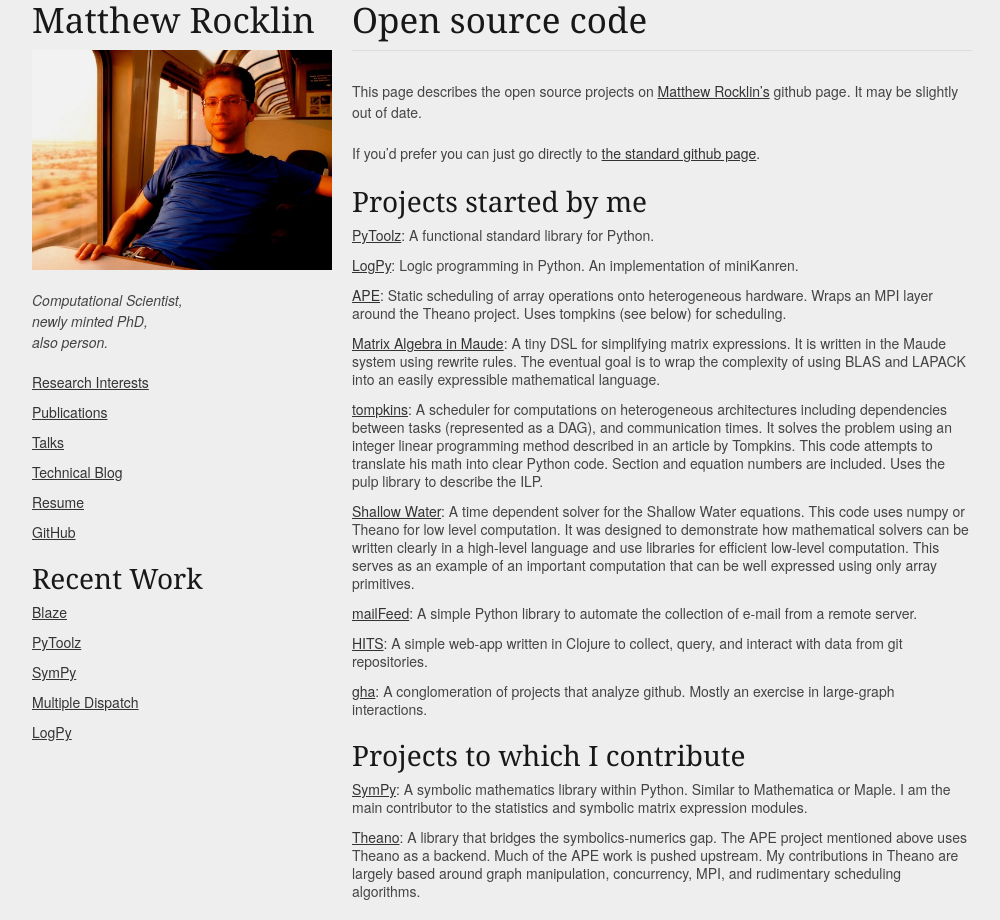
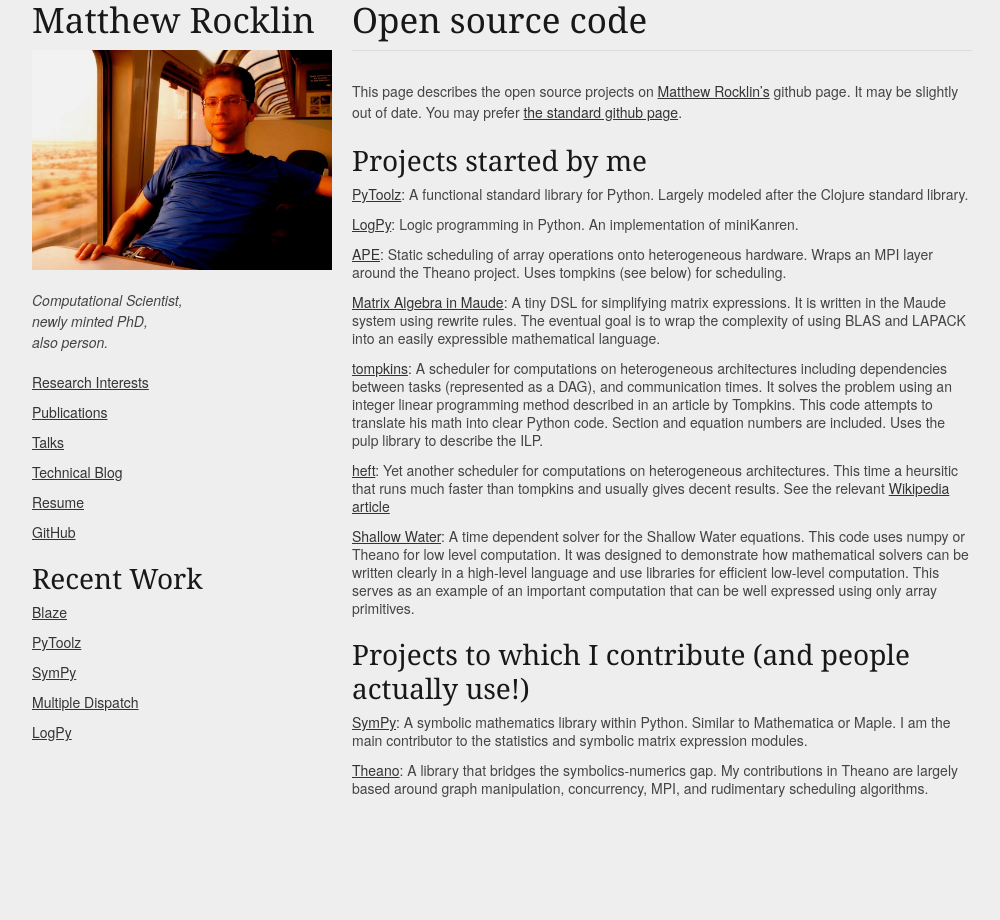
Before and after one commit to mrocklin/mrocklin.github.io, a Jekyll site: the page built from code.md, in a window 1280 px wide. Shown: the whole page, without its empty margins (138-1138 px from the left). Built offline with Jekyll 4.4.1, drawn with Linux system fonts in a browser that asks for light colours; Markdown is read by kramdown in place of the engine named in the settings.

Commit message:
old changes to code

```diff
--- a/code.md
+++ b/code.md
@@ -5,15 +5,13 @@ title: Open source code
 
 This page describes the open source projects on [Matthew
 Rocklin's](http://people.cs.uchicago.edu/~mrocklin) github page. It may
-be slightly out of date.
-
-If you'd prefer you can just go directly to [the standard github
+be slightly out of date.  You may prefer [the standard github
 page](http://github.com/mrocklin).
 
 ### Projects started by me
 
 -   [PyToolz](http://toolz.readthedocs.org/): A functional standard library for
-    Python.
+    Python.  Largely modeled after the Clojure standard library.
 -   [LogPy](http://github.com/logpy/logpy): Logic programming in Python.  An
     implementation of miniKanren.
 -   [APE](http://github.com/mrocklin/ape/): Static scheduling of
@@ -34,6 +32,11 @@ page](http://github.com/mrocklin).
     This code attempts to translate his math into clear Python code.
     Section and equation numbers are included. Uses the pulp library
     to describe the ILP.
+-   [heft](http://github.com/mrocklin/heft/): Yet another scheduler for
+    computations on heterogeneous architectures.  This time a heursitic that
+    runs much faster than `tompkins` and usually gives decent results.  See the
+    relevant [Wikipedia
+    article](http://en.wikipedia.org/wiki/Heterogeneous_Earliest_Finish_Time)
 -   [Shallow Water](http://github.com/mrocklin/ShallowWater/): A
     time dependent solver for the Shallow Water equations. This code
     uses numpy or Theano for low level computation. It was designed
@@ -42,25 +45,14 @@ page](http://github.com/mrocklin).
     low-level computation. This serves as an example of an important
     computation that can be well expressed using only array
     primitives.
--   [mailFeed](http://github.com/mrocklin/mailFeed): A simple Python
-    library to automate the collection of e-mail from a remote
-    server.
--   [HITS](http://github.com/mrocklin/hits): A simple web-app
-    written in Clojure to collect, query, and interact with data
-    from git repositories.
--   [gha](http://github.com/mrocklin/gha): A conglomeration of
-    projects that analyze github. Mostly an exercise in large-graph
-    interactions.
 
-### Projects to which I contribute
+### Projects to which I contribute (and people actually use!)
 
 -   [SymPy](http://github.com/mrocklin/sympy): A symbolic
     mathematics library within Python. Similar to Mathematica or
     Maple. I am the main contributor to the statistics and symbolic
     matrix expression modules.
 -   [Theano](http://github.com/mrocklin/theano): A library that
-    bridges the symbolics-numerics gap. The APE project mentioned
-    above uses Theano as a backend. Much of the APE work is pushed
-    upstream. My contributions in Theano are largely based around
-    graph manipulation, concurrency, MPI, and rudimentary scheduling
-    algorithms.
+    bridges the symbolics-numerics gap.  My contributions in Theano are largely
+    based around graph manipulation, concurrency, MPI, and rudimentary
+    scheduling algorithms.
```
